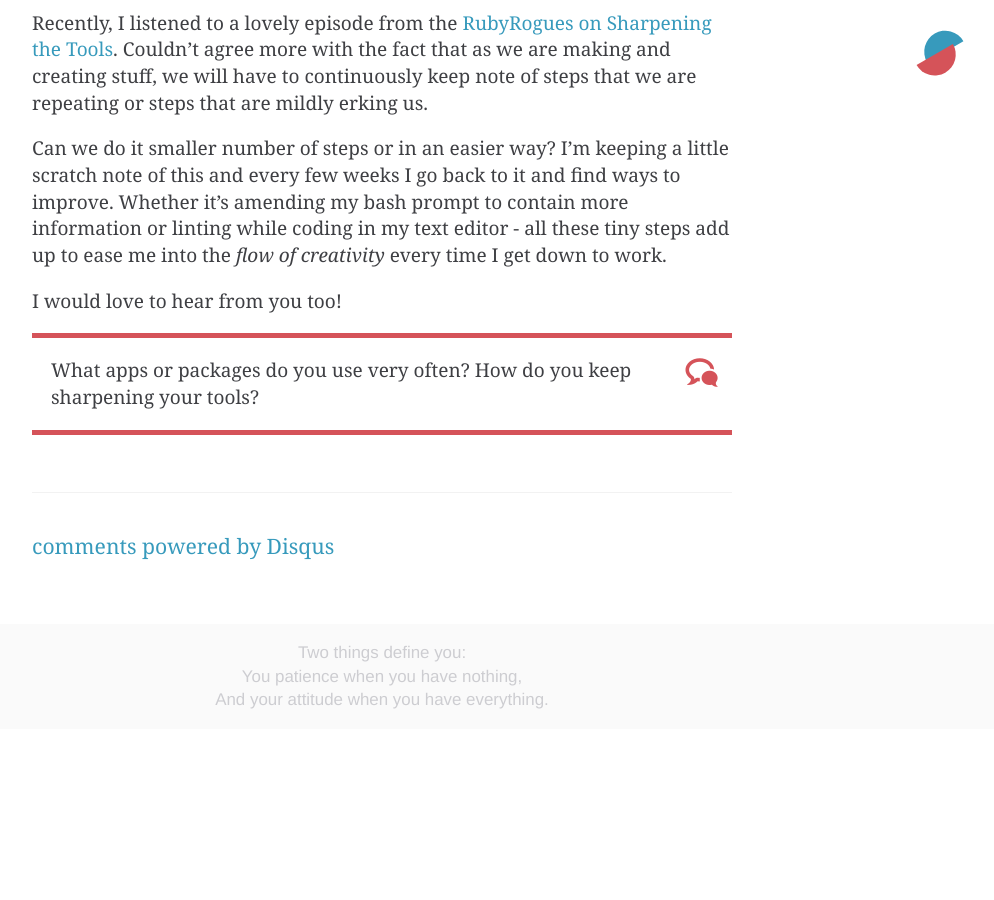
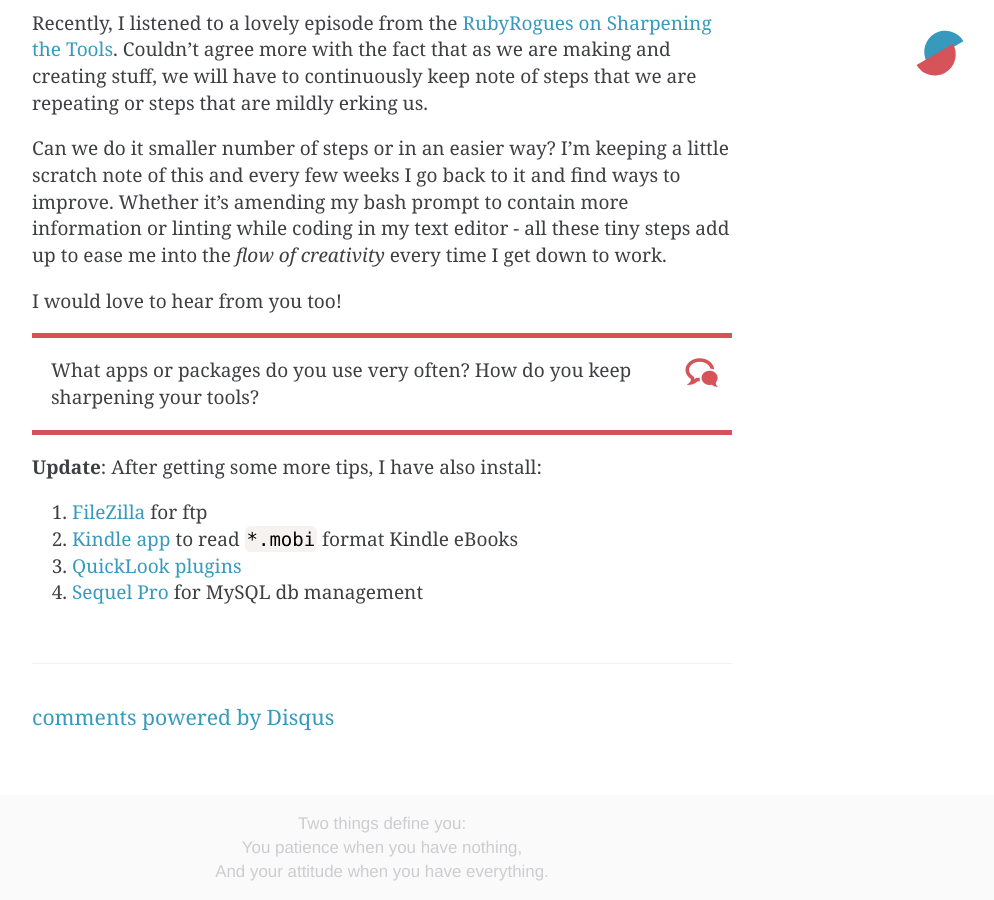
Before and after one commit to sayanee/blog, a Jekyll site: the page built from _posts/2014-01-04-new-macbook.md, in a window 1280 px wide and 900 px high, scrolled down 6472 px. Shown: the whole window, without its empty margins (258-1252 px from the left). Built offline with Jekyll 4.4.1, drawn with Linux system fonts in a browser that asks for light colours; some web fonts are replaced; Markdown is read by kramdown in place of the engine named in the settings; comment, search, counter and statistics services are not loaded; before the commit the page ends 7201 px from its top, so only the background shows below that.

Commit message:
updated to blog post

```diff
--- a/_posts/2014-01-04-new-macbook.md
+++ b/_posts/2014-01-04-new-macbook.md
@@ -137,3 +137,10 @@ Can we do it smaller number of steps or in an easier way? I'm keeping a little s
 I would love to hear from you too!
 
 <p class="discussion">What apps or packages do you use very often? How do you keep sharpening your tools?</p>
+
+**Update**: After getting some more tips, I have also install:
+
+1. [FileZilla](https://filezilla-project.org/download.php) for ftp
+1. [Kindle app](https://itunes.apple.com/en/app/kindle/id405399194) to read `*.mobi` format Kindle eBooks
+1. [QuickLook plugins](https://github.com/sindresorhus/quick-look-plugins)
+1. [Sequel Pro](http://www.sequelpro.com/) for MySQL db management
```
